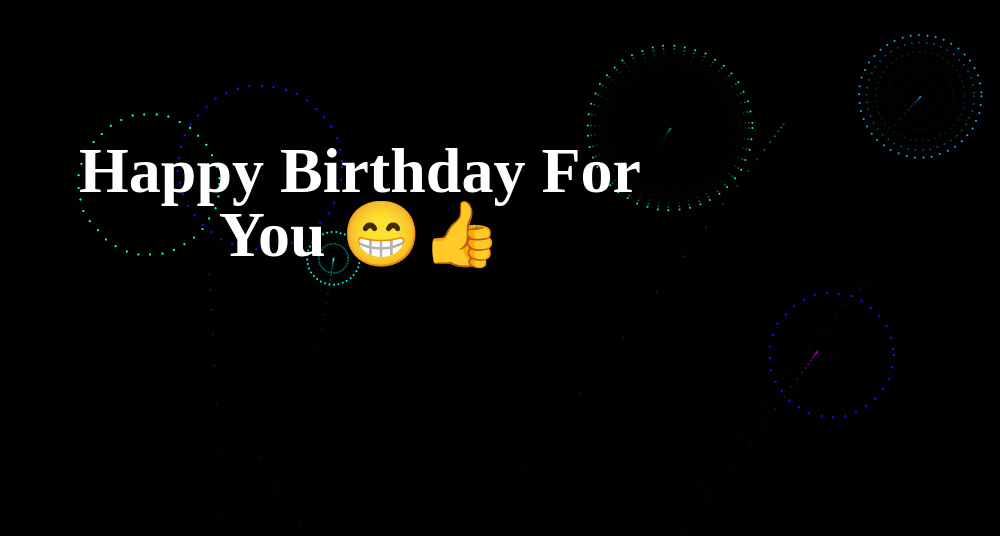
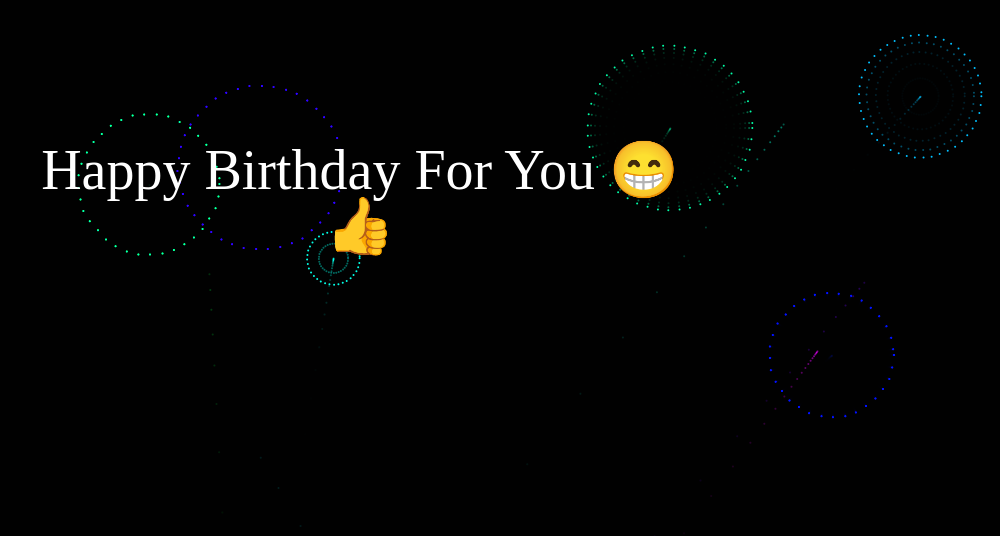
Before and after one commit to AICodeAl/Happy-Birthday, a plain HTML site: page index.html in a window 1280 px wide. Shown: the top 536 px of the page, without its empty margins (280-1280 px from the left). Drawn offline with Linux system fonts and the light colour scheme; animation ran at ten frames a second.

Commit message:
Update style.css

```diff
--- a/style.css
+++ b/style.css
@@ -1,7 +1,6 @@
 
     body{
         margin: 0;
-        background: hsl(0, 0%, 1%);
         cursor: pointer;
     }
     canvas{display: block}
@@ -11,8 +10,8 @@
         left: 50%;
         transform: translate(-50%, -50%);
         color: white;
-        font-size: 4em;
-        font-weight: 900;
+        font-size: 3.5em;
+        font-weight: 500;
         -webkit-user-select: none;
         user-select: none;
         text-align: center;
```
